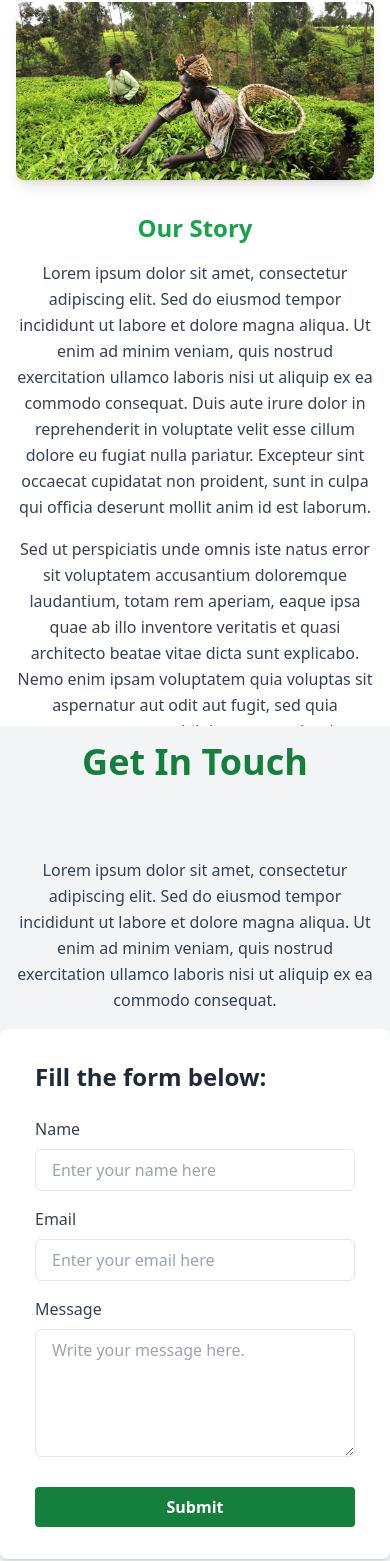
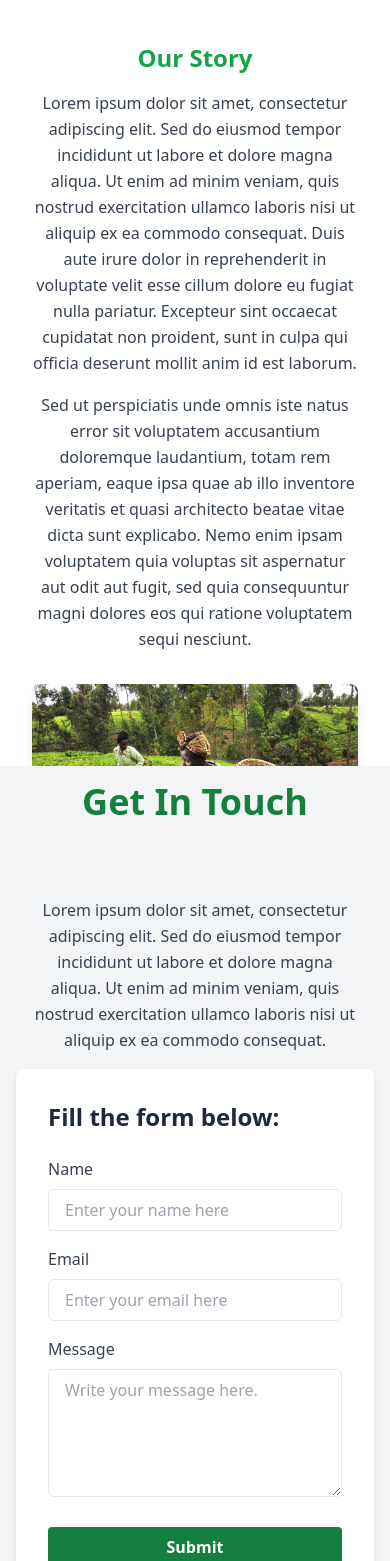
Before and after one commit to ezinneanne/farmeyeml, a Vue app in the folder frontend/vue-frontend/: page / in a window 390 px wide. Shown: the part 2926-4487 px from the top of the page. Built offline with nearby package versions, Linux system fonts and the light colour scheme.

Commit message:
first commit

```diff
--- a/frontend/vue-frontend/src/components/Features.vue
+++ b/frontend/vue-frontend/src/components/Features.vue
@@ -1,5 +1,6 @@
 <template>
-    <section class="relative min-h-screen flex flex-col items-center justify-center bg-gray-100 overflow-hidden">
+  <section class="bg-gray-100">
+    <section class="relative min-h-screen flex flex-col items-center justify-center overflow-hidden container mx-auto px-4">
       <!-- Section Title -->
       <h1 class="text-4xl font-extrabold text-green-700 mb-8 text-center">
         What FarmEye Can Do
@@ -57,6 +58,7 @@
 </div>
 
 </section>
+</section>
   </template>
 
   <script>
--- a/frontend/vue-frontend/src/components/Header.vue
+++ b/frontend/vue-frontend/src/components/Header.vue
@@ -46,10 +46,9 @@
 
       <!-- Menu -->
       <div v-show="isMenuOpen" class="absolute top-full right-0 bg-gray-800 text-white mt-1 py-2 px-4 rounded shadow-lg">
-        <router-link to="/" class="block py-2">Home</router-link>
-        <router-link to="/" class="block py-2">Home</router-link>
-        <router-link to="/" class="block py-2">Home</router-link>
-        <router-link to="/" class="block py-2">Home</router-link> <!--need to fix this-->
+        <router-link to="/" class="block py-2">Features</router-link>
+        <router-link to="/" class="block py-2">About</router-link>
+        <router-link to="/" class="block py-2">Contact</router-link>
       </div>
     </nav>
     <!-- End of Navbar -->
--- a/frontend/vue-frontend/src/components/about.vue
+++ b/frontend/vue-frontend/src/components/about.vue
@@ -1,12 +1,9 @@
 <template>
-    <section class="relative h-screen flex flex-col justify-between overflow-hidden">
+    <section class="relative h-screen flex flex-col justify-between overflow-hidden container mx-auto px-4">
         <h1 class="text-4xl font-extrabold text-green-700 mb-8 text-center p-4">
           About FarmEye
         </h1>
         <div class="flex flex-col md:flex-row items-center justify-center h-full">
-        <div class="md:w-1/2 p-4">
-          <img src="../assets/farmers.jpg" alt="FarmEye Image" class="max-w-full h-auto rounded-lg shadow-lg">
-        </div>
         <div class="md:w-1/2 p-4 text-center md:text-left">
           <h2 class="text-2xl font-bold mb-4 text-green-600">Our Story</h2>
           <p class="text-gray-700 leading-relaxed">
@@ -15,6 +12,9 @@
           <p class="text-gray-700 leading-relaxed mt-4">
             Sed ut perspiciatis unde omnis iste natus error sit voluptatem accusantium doloremque laudantium, totam rem aperiam, eaque ipsa quae ab illo inventore veritatis et quasi architecto beatae vitae dicta sunt explicabo. Nemo enim ipsam voluptatem quia voluptas sit aspernatur aut odit aut fugit, sed quia consequuntur magni dolores eos qui ratione voluptatem sequi nesciunt.
           </p>
+        </div>
+        <div class="md:w-1/2 p-4">
+          <img src="../assets/farmers.jpg" alt="FarmEye Image" class="max-w-full h-auto rounded-lg shadow-lg">
         </div>
        </div>
       </section>
--- a/frontend/vue-frontend/src/components/contact.vue
+++ b/frontend/vue-frontend/src/components/contact.vue
@@ -1,5 +1,6 @@
 <template>
-  <section class="relative h-screen flex flex-col justify-between bg-gray-100 overflow-hidden">
+  <section class="bg-gray-100">
+  <section class="relative h-screen flex flex-col justify-between overflow-hidden container mx-auto px-4">
     <h1 class="text-4xl font-extrabold text-green-700 mb-8 text-center p-4">
       Get In Touch
     </h1>
@@ -9,9 +10,7 @@
           Lorem ipsum dolor sit amet, consectetur adipiscing elit. Sed do eiusmod tempor incididunt ut labore et dolore magna aliqua. Ut enim ad minim veniam, quis nostrud exercitation ullamco laboris nisi ut aliquip ex ea commodo consequat.
         </p>
       </div>
-      <div class="bg-white p-8 rounded-lg shadow-md w-full">
-        <!-- Adjusted form size based on screen size -->
-        <div class="max-w-xs sm:max-w-sm md:max-w-md lg:max-w-lg xl:max-w-2xl mx-auto">
+      <div class="bg-white p-8 rounded-lg shadow-md w-full max-w-md mx-auto">
           <h3 class="text-2xl font-semibold mb-6 text-gray-800">Fill the form below:</h3>
           <form name="contact-form" method="post" data-netlify="true">
             <div class="mb-4">
@@ -51,7 +50,7 @@
           </form>
         </div>
       </div>
-    </div>
+  </section>
   </section>
 </template>
 
--- a/frontend/vue-frontend/src/components/footer.vue
+++ b/frontend/vue-frontend/src/components/footer.vue
@@ -4,7 +4,7 @@
         <div class="flex flex-wrap justify-between">
           <!-- Logo and About -->
           <div class="w-full md:w-1/3">
-            <h1 class="text-4xl font-bold text-green-700 mb-4">FarmEye</h1>
+            <h1 class="text-2xl font-bold text-green-700 mb-4">FarmEye</h1>
             <p class="text-green-600">
                 Lorem ipsum, dolor sit amet consectetur adipisicing elit.
                 Nesciunt reiciendis maiores dignissimos iste
@@ -14,7 +14,7 @@
 
           <!-- Info Links -->
           <div class="w-full md:w-1/3">
-            <h4 class="text-lg font-bold mb-4">Info</h4>
+            <h4 class="text-2xl font-bold my-4">Info</h4>
             <ul class="space-y-2">
               <li><a href="#" class="hover:text-green-400">Home</a></li>
               <li><a href="#" class="hover:text-green-400">Features</a></li>
@@ -25,7 +25,7 @@
 
           <!-- Newsletter -->
           <div class="w-full md:w-1/3">
-            <h4 class="text-lg font-semibold mb-4">Newsletter</h4>
+            <h4 class="text-2xl font-bold my-4">Newsletter</h4>
             <p class="text-green-600 mb-4">
               Subscribe to our newsletter for a weekly dose of news, updates, important farming tips, and exclusive access to our advanced tech products.
             </p>
```
